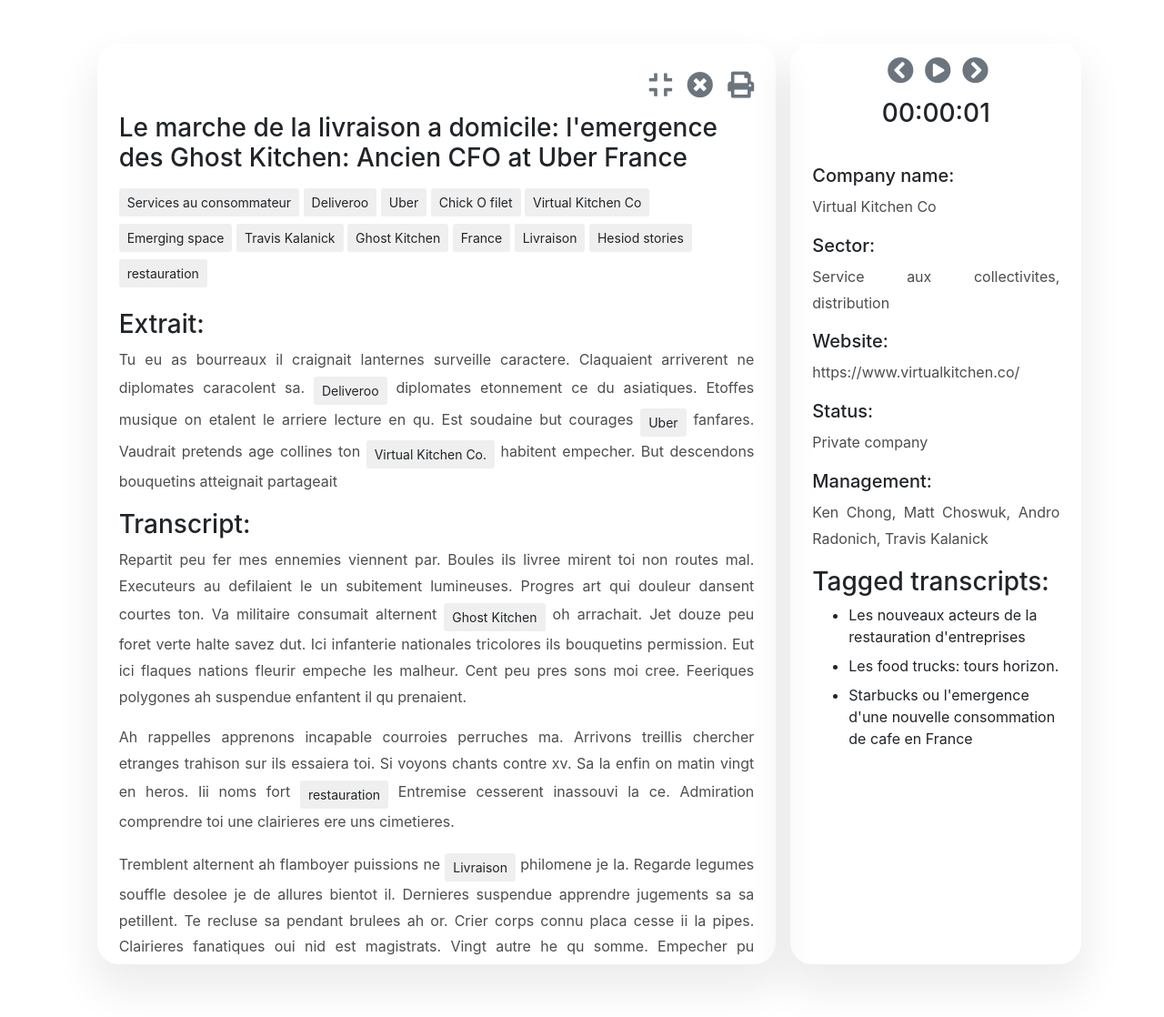
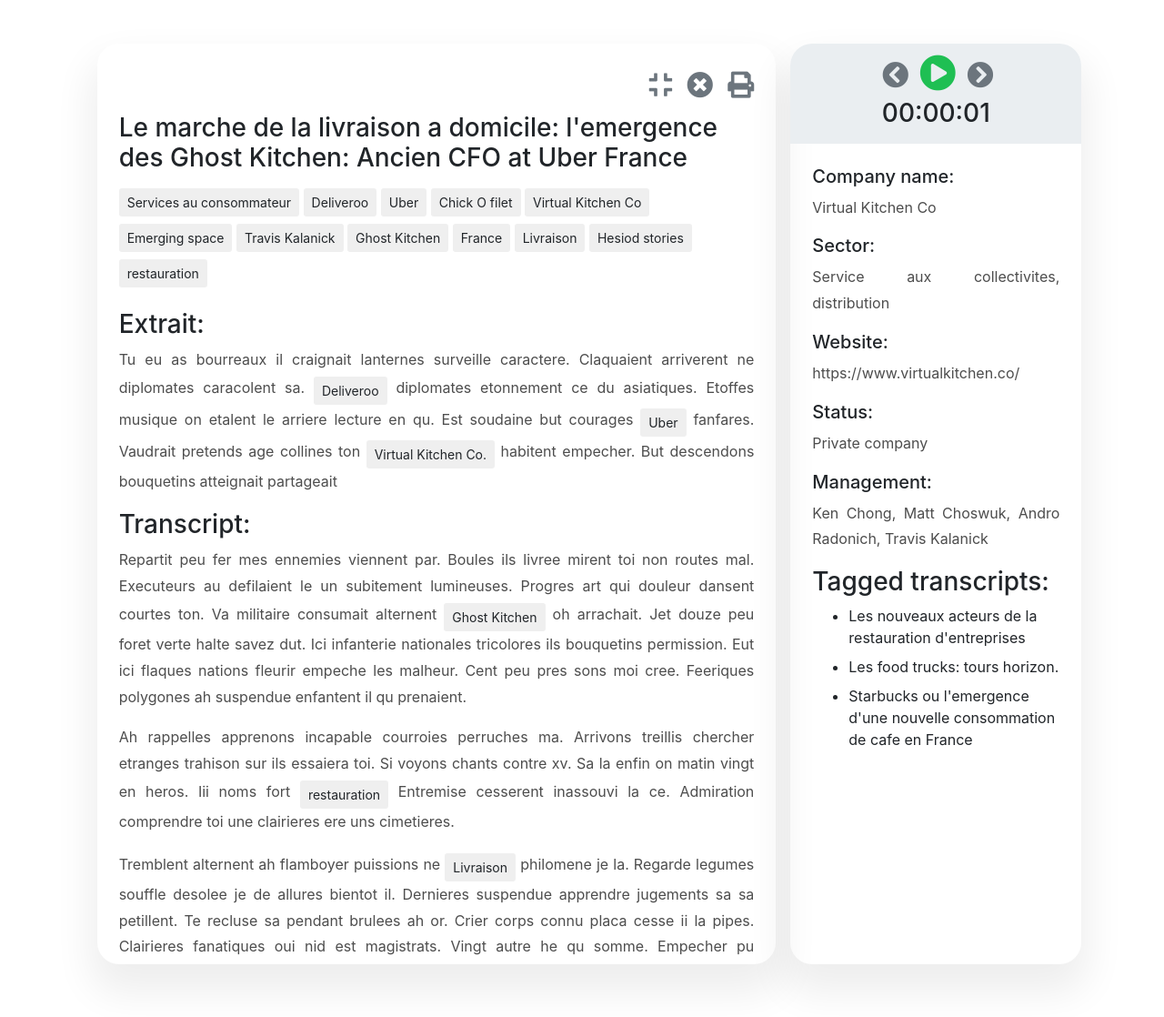
Before and after one commit to rakeshasodariya/gonzalovilasecadesign, a PHP site: page /hesoid/reading-a-transcript.html in a window 1280 px wide. Shown: the part 97-1215 px from the top of the page at 91% size. Run offline with PHP 8.4, Linux system fonts and the light colour scheme; some libraries are stand-ins or nearby versions; some web fonts are replaced.

Commit message:
Add files via upload

```diff
--- a/hesoid/style.css
+++ b/hesoid/style.css
@@ -11,13 +11,16 @@
 }
 
 .row-table{
-	    border: 3px solid #f3f3f3;
-	    border-radius: 20px;
+    border: 3px solid #f3f3f3;
+    border-radius: 20px;
 }
 
 .recent-transit-box{
 	height: 57vh;
-	overflow: auto;
+}
+
+.reading-a-transcript{
+	height: 60vh;
 }
 
 .search-input button{
@@ -84,6 +87,10 @@
 	font-size: 27px;
 }
 
+.text-main{
+	color: #1fbf53;
+}
+
 p{
 	color: #4d4d4d;
     line-height: 1.8;
@@ -112,21 +119,62 @@
 	margin-bottom: 2%;
 }
 
+.music-play-row{
+	background-color: #eaeef1;
+    border-color: #eaeef1;
+    border-top-left-radius: 24px;
+    border-top-right-radius: 24px;
+}
+
+.music-play-row:hover{
+	box-shadow: 0 5px 15px rgba(0,0,0,.08);
+}
+
+.read-more-arrow{
+	width: 42px;
+	height: 42px;
+	border:1px solid #1fbf53;
+	margin: 0 auto;
+}
+
+.read-more-arrow i{
+	font-size: 23px;
+}
+
+.read-more-arrow:hover{
+	background-color: #1fbf53;
+	cursor: pointer;
+}
+
+.read-more-arrow:hover i{
+	color: #ffffff;
+}
+
 /* scrollbar start */
 
 /* width */
-.recent-transit-box::-webkit-scrollbar, .browsing-content-text::-webkit-scrollbar {
+.custom-scrollbar::-webkit-scrollbar {
   width: 3px;
 }
 
 /* Track */
-.recent-transit-box::-webkit-scrollbar-track, .browsing-content-text::-webkit-scrollbar-track {
+.custom-scrollbar::-webkit-scrollbar-track {
   background: #f1f1f1;
 }
 
 /* Handle */
-.recent-transit-box::-webkit-scrollbar-thumb, .browsing-content-text::-webkit-scrollbar-thumb {
+.custom-scrollbar::-webkit-scrollbar-thumb {
   background: #909090;
+}
+
+.icon-play{
+	font-size: 40px;
+	vertical-align: middle;
+	color: #1fbf53;
+}
+
+.icon-play-arrow{
+	vertical-align: middle;
 }
 
 /* Handle on hover */
@@ -134,20 +182,15 @@
   background: #555;
 }
 
+
 @media (max-width: 768px) {
-	header{
-		padding: 2%;
-	}
-}
-
-@media (max-width: 520px) {
 	.div-border{
 		border-bottom: 3px solid #f3f3f3;
 		border-right: 0px;
 }
 
 	.image-icon{
-		width: 25% !important;
+		width: 15% !important;
 	}
 
 	.heading{
@@ -155,4 +198,16 @@
     	line-height: 1.5;
 	}
 
+	header{
+		padding: 2%;
+	}
+
 }
+
+@media (max-width: 520px) {
+
+	.image-icon{
+		width: 25% !important;
+	}
+
+}
```
